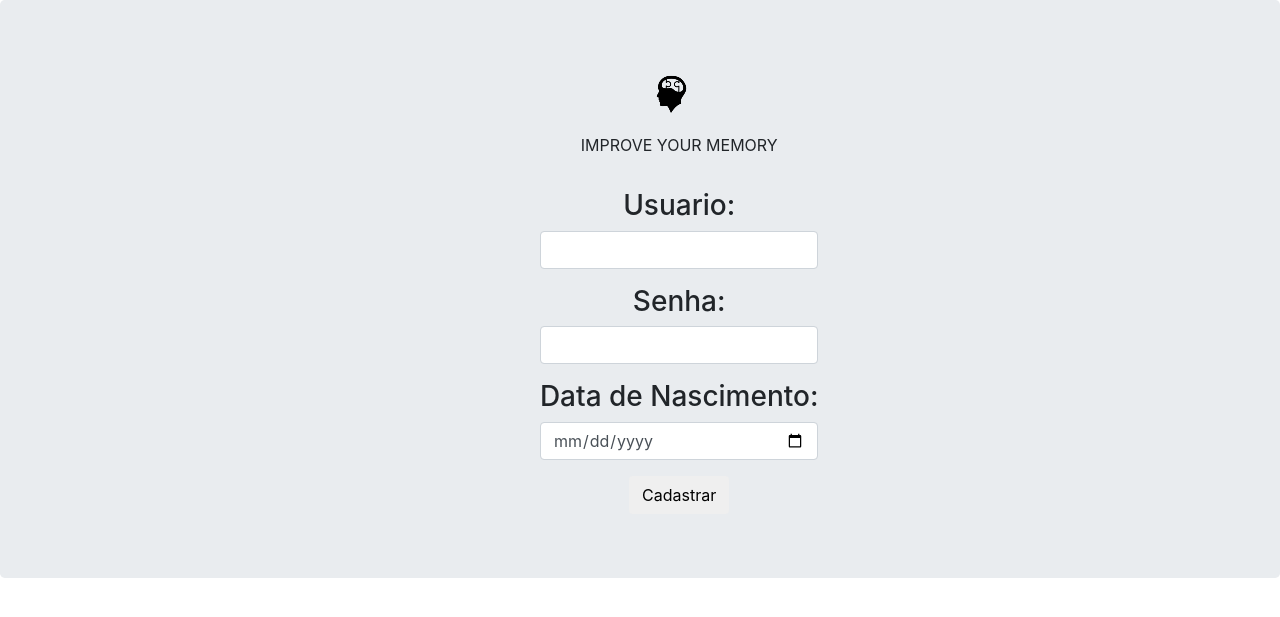
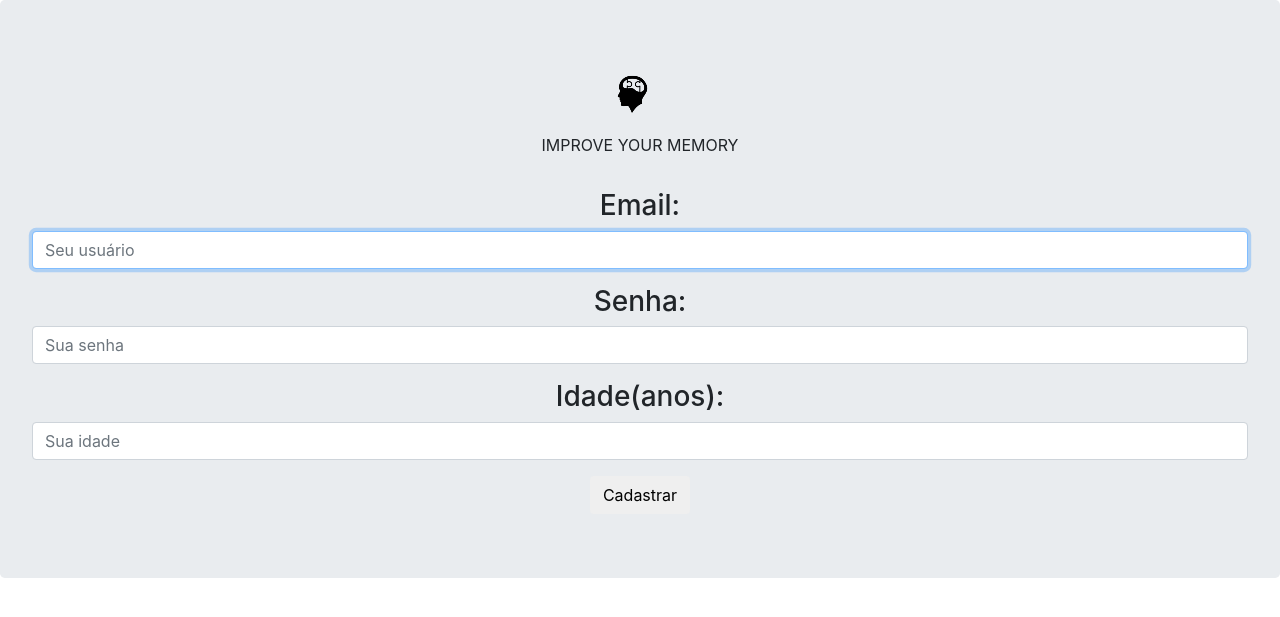
Before and after one commit to giazzi53/Improve-your-memory, a PHP site: page /aula/cadastro.php in a window 1280 px wide. Shown: the part 77-694 px from the top of the page. Run offline with PHP 8.4, Linux system fonts and the light colour scheme.

Commit message:
Add files via upload

```diff
--- a/cadastro.php
+++ b/cadastro.php
@@ -35,10 +35,10 @@
             </div>
         </nav>
 
-    <div class="jumbotron" >
-        <div class="row login">
+    <div class="jumbotron" id="conteudo">
+
             <div class="pagination-centered">
-            <form action="/action_page.php">
+            <form action="cad_user.php"  method="POST">
             <a class="navbar-brand" href="#"><img src="img/logo.png"></a>
                      <ul class="navbar-nav ml-auto">
                         <li class="nav-item">
@@ -47,19 +47,21 @@
                       </ul>
               <br>
               <div class="form-group">
-                <h3 for="login" class="">Usuario:</h3><input type="text" class="form-control" id="login">
+                <h3 for="email" class="">Email:</h3><input name="usuario_cad" type="email" class="form-control" placeholder="Seu usuário" autofocus="">
               </div>
               <div class="form-group">
-                <h3 for="pwd">Senha:</h3><input type="password" class="form-control" id="pwd">
+                <h3 for="pwd">Senha:</h3>
+                <input name="senha_cad" class="form-control" type="password" placeholder="Sua senha">
               </div>
               <div class="form-group">
-                <h3 for="email" class="">Data de Nascimento:</h3>
-                <input type="date" class="form-control" placeholder="Ex.: dd/mm/aaaa" data-mask="00/00/0000" maxlength="10" autocomplete="on" id="idade">
+                <h3 for="nascimento" class="">Idade(anos):</h3>
+                <input name="nascimento_cad" class="form-control" type="number" placeholder="Sua idade">
+
               </div>
               <button type="submit" class="btn btn-default">Cadastrar</button>
         </form>
         </div>
-    </div>
+
     </div>
     </body>
 </html>
--- a/painel.php
+++ b/painel.php
@@ -76,7 +76,7 @@ include('verifica_login.php');
 
                 <div class="jumbotron">
 
-                        <h1>Bem-vindo ao Improve Your Game</h1>
+                        <h1>Bem-vindo ao Improve Your Memory</h1>
 
                         <p>Stress, exposição a uma grande quantidade de informações, ritmo acelerado da vida moderna e muitos outros fatores são decisivos para causar danos à saúde humana. Não só a saúde física é afetada, mas a mente também fica prejudicada. <b>Improve Your Memory</b> é um game desenvolvido visando minimizar esses efeitos citados, trazendo maior qualidade de vida através do entretenimento.</p> <p>Clique no botão abaixo e confira gratuitamente.</p>
 
```
Also changed, not shown: cad_user.php (added, +36 -0 lines).
